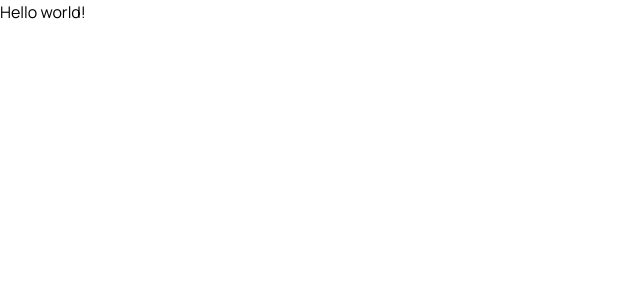
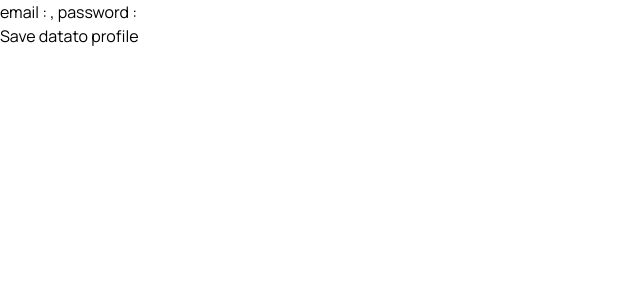
Before and after one commit to ngocnhu0103/gowheels, a React (Vite) app in the folder client/: page / in a window 1280 px wide. Shown: the top 300 px of the page, without its empty margins (0-640 px from the left). Built offline with nearby package versions, Linux system fonts and the light colour scheme.

Commit message:
setup store

```diff
--- a/client/package.json
+++ b/client/package.json
@@ -13,8 +13,10 @@
     "@emotion/react": "^11.11.1",
     "@emotion/styled": "^11.11.0",
     "@mui/material": "^5.13.5",
+    "@reduxjs/toolkit": "^1.9.5",
     "react": "^18.2.0",
     "react-dom": "^18.2.0",
+    "react-redux": "^8.1.0",
     "react-router-dom": "^6.13.0"
   },
   "devDependencies": {
--- a/client/src/pages/HomePage.jsx
+++ b/client/src/pages/HomePage.jsx
@@ -1,6 +1,27 @@
+import { useDispatch, useSelector } from 'react-redux'
+import { saveDataUser } from '../store/userSlice';
+import { Link } from 'react-router-dom';
 function Home() {
+    const user = useSelector(state => state.user.value)
+    const dispatch = useDispatch()
+
+    const newValue = {
+        email: "ngocafhaksd",
+        password: "fasdjfasd"
+    }
     return (<div>
-        <h1>Home page</h1>
+        <div>
+            email : {user?.email},
+            password : {user?.password}
+        </div>
+        <button className='bg-gray-500' onClick={() => {
+            dispatch(saveDataUser(newValue))
+        }}>
+            Save data
+        </button>
+        <Link to={"/profile"}>
+            to profile
+        </Link>
     </div>);
 }
 
--- /dev/null
+++ b/client/src/pages/ProfilePage.jsx
@@ -0,0 +1,16 @@
+import { useSelector } from "react-redux";
+
+function ProfilePage() {
+    const user = useSelector(state => state.user.value)
+    return (
+        <div>
+            Profile
+
+            <div>
+                email : {user?.email},
+                password : {user?.password}
+            </div>
+        </div>);
+}
+
+export default ProfilePage;
--- /dev/null
+++ b/client/src/store/bikeSlice.js
@@ -0,0 +1,16 @@
+import { createSlice } from "@reduxjs/toolkit";
+
+const bikeSlice = createSlice({
+    name: 'bike',
+    initialState: {
+        bike: {}
+    },
+    reducers: {
+        saveDateBike: (state, actions) => {
+            state.bike = actions.payload;
+        }
+    },
+})
+
+export const { saveDateBike } = bikeSlice.actions
+export default bikeSlice.reducer;
--- /dev/null
+++ b/client/src/store/store.js
@@ -0,0 +1,8 @@
+import { configureStore } from '@reduxjs/toolkit'
+import userSlice from './userSlice'
+import bikeSlice from './bikeSlice'
+
+
+export const store = configureStore({
+    reducer: { 'user': userSlice, 'bike': bikeSlice },
+})
--- /dev/null
+++ b/client/src/store/userSlice.js
@@ -0,0 +1,17 @@
+import { createSlice } from "@reduxjs/toolkit";
+
+const userSlice = createSlice({
+    name: 'user',
+    initialState: {
+        value: null,
+        token: null
+    },
+    reducers: {
+        saveDataUser: (state, actions) => {
+            state.value = actions.payload;
+        }
+    },
+})
+
+export const { saveDataUser } = userSlice.actions
+export default userSlice.reducer;
```
Also changed, not shown: client/src/main.jsx (+7 -17 lines), client/src/router/index.jsx (added, +19 -0 lines), 1 other file (tests, documents, lock files or other folders).
